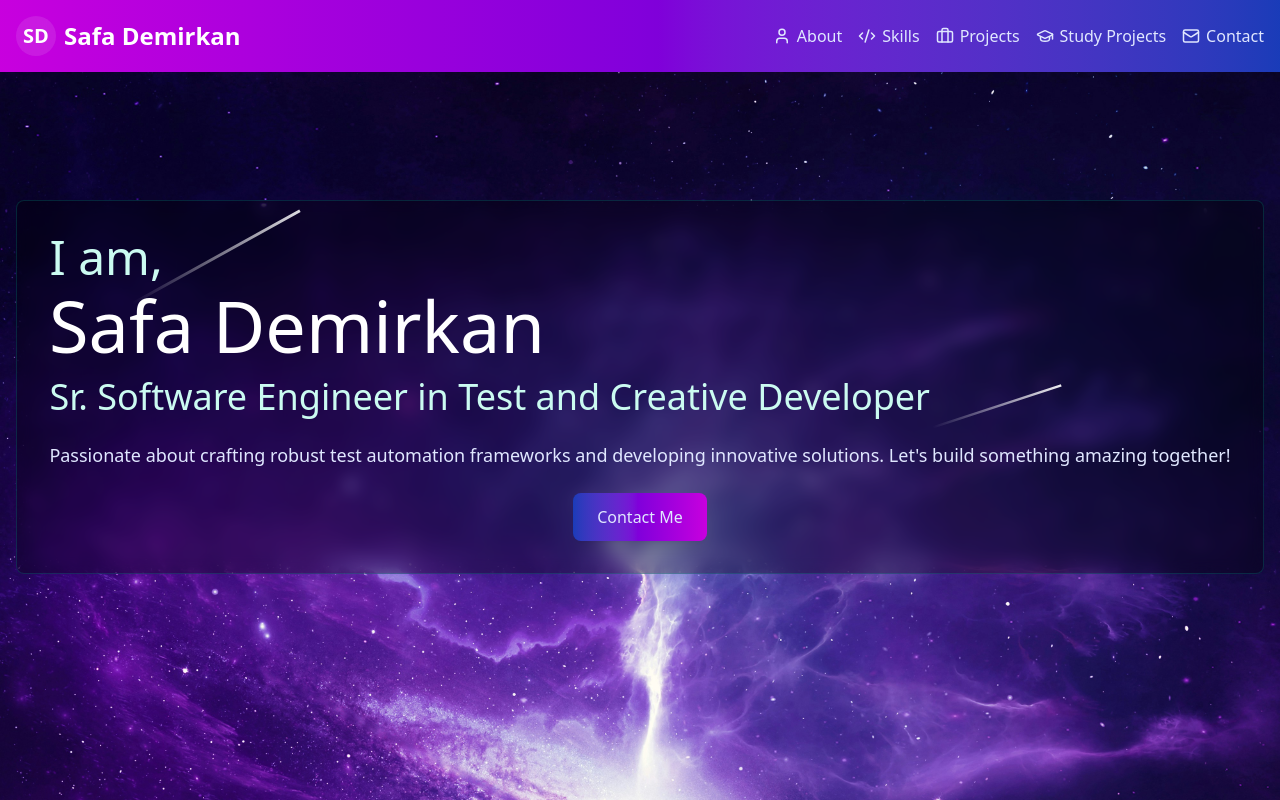
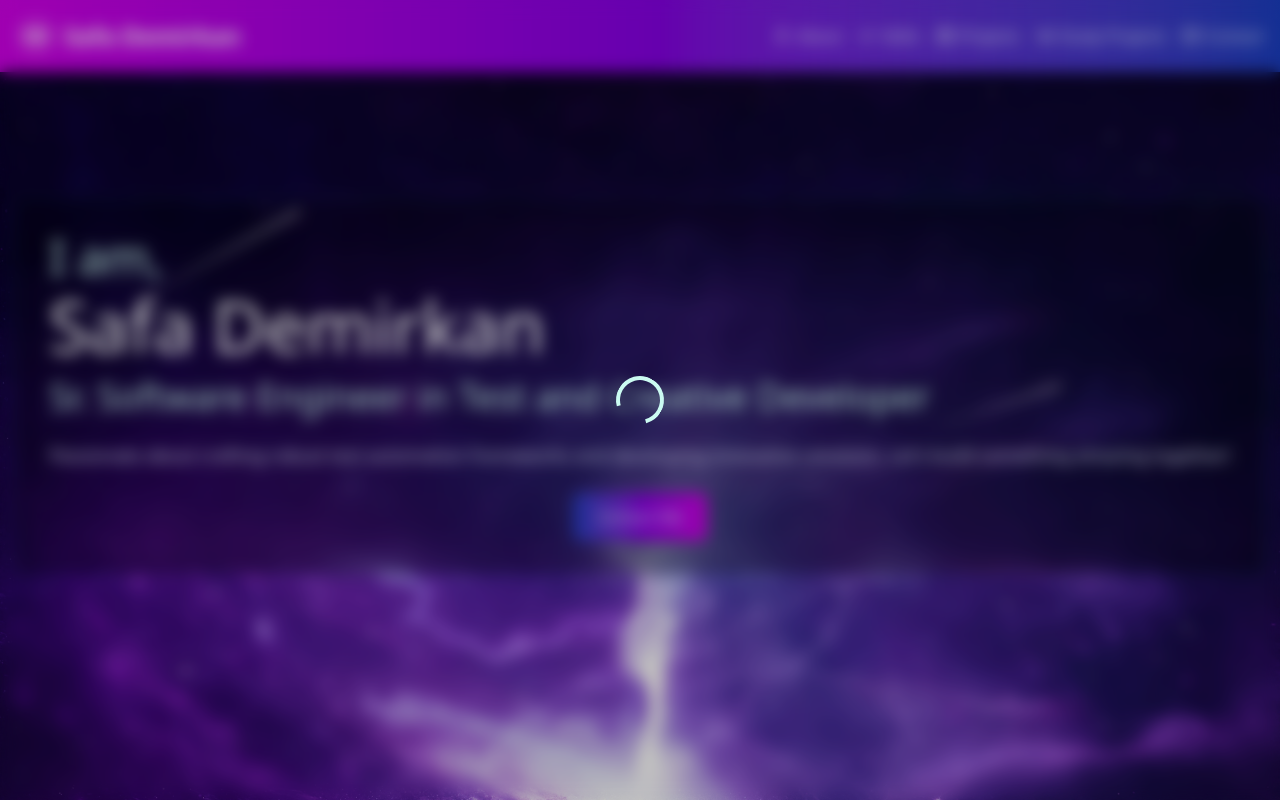
Before and after one commit to diagnosis/portfolio-react, a React (Vite) app: page / in a window 1280 px wide. Shown: the top 800 px of the page. Built offline with nearby package versions, Linux system fonts and the light colour scheme.

Commit message:
Add loading spinner for screen transitions

```diff
--- /dev/null
+++ b/src/components/Spinner.jsx
@@ -0,0 +1,13 @@
+import { motion } from 'framer-motion';
+
+export function Spinner() {
+    return (
+        <div className="fixed inset-0 z-50 flex items-center justify-center bg-black/20 backdrop-blur-sm">
+            <motion.div
+                className="w-12 h-12 border-4 border-teal-100 border-t-transparent rounded-full"
+                animate={{ rotate: 360 }}
+                transition={{ duration: 1, repeat: Infinity, ease: "linear" }}
+            />
+        </div>
+    );
+}
--- a/src/routes/__root.jsx
+++ b/src/routes/__root.jsx
@@ -5,6 +5,7 @@ import { BottomNav } from '../components/BottomNav.jsx';
 import { useSwipeable } from 'react-swipeable';
 import { useState, useEffect, useCallback } from 'react';
 import { throttle } from 'lodash';
+import { Spinner } from '../components/Spinner';
 
 export const Route = createRootRoute({
     component: RootComponent,
@@ -99,7 +100,6 @@ function RootComponent() {
                 setSwipeVelocity(0);
             };
 
-            // Add a small delay to ensure smooth transition
             setTimeout(resetState, 50);
         },
         preventScrollOnSwipe: false,
@@ -136,6 +136,7 @@ function RootComponent() {
     return (
         <>
             <Header />
+            {router.state.status === 'pending' && <Spinner />}
             <div {...handlers} className="min-h-screen overflow-x-hidden">
                 <div
                     style={{
```
Also changed, not shown: package.json (line endings or trailing spaces).
